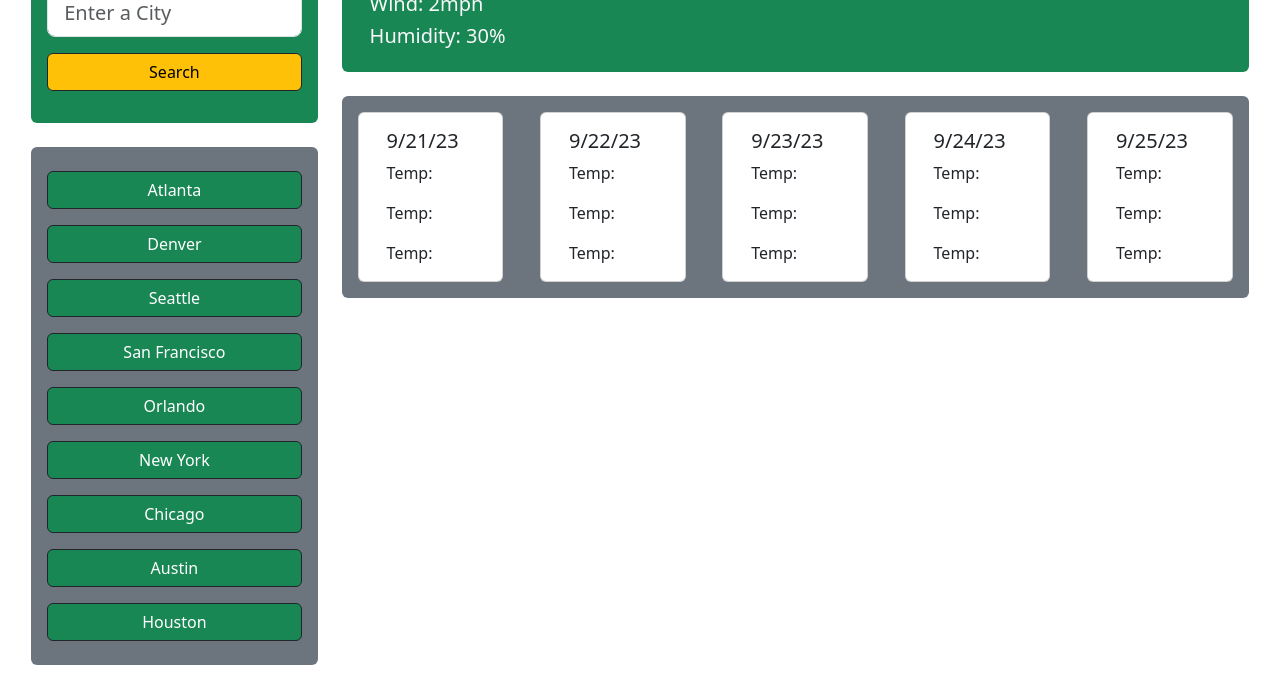
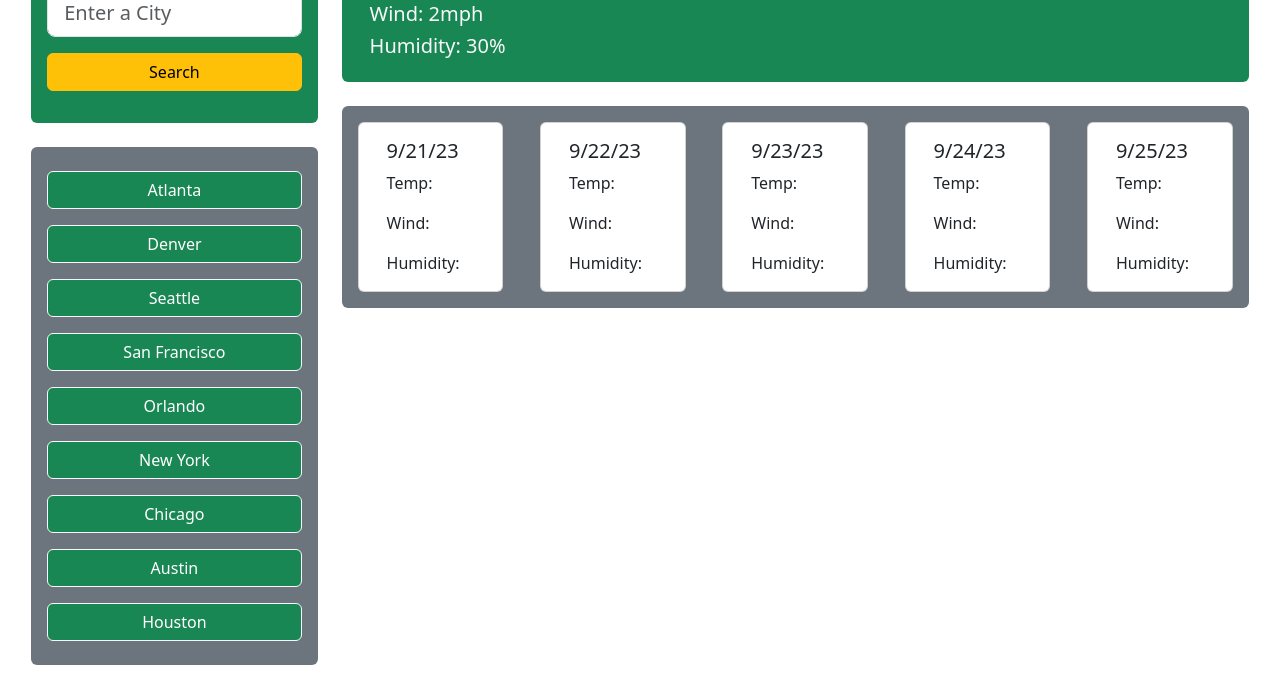
Before and after one commit to KlyDesign/Module6-WeatherApp, a plain HTML site: page index.html in a window 1280 px wide. Shown: the part 228-917 px from the top of the page. Drawn offline with nearby package versions, Linux system fonts and the light colour scheme.

Commit message:
working chained calls now just have to append data to page and update button list

```diff
--- /dev/null
+++ b/assets/js/index.js
@@ -0,0 +1,22 @@
+var longi = '';
+var lati = '';
+var name ='';
+document.getElementById("submit").addEventListener('click', function () {
+    let city = document.getElementById("inputs").value;
+    var requestOptions = {
+    method: 'GET',
+    redirect: 'follow'
+    };
+    fetch(`http://api.openweathermap.org/geo/1.0/direct?q=${city},us&limit=1&appid=${key}`, requestOptions)
+    .then(response => response.json())
+    .then(function(data){
+    var longi = data[0].lon;
+    var lati = data[0].lat;
+    var city = data[0].name;
+    fetch(`https://api.openweathermap.org/data/2.5/forecast/?lat=${lati}&lon=${longi}&cnt=5&appid=${key}`, requestOptions)
+        .then(response => response.text())
+        .then(result => console.log(result))
+        .catch(error => console.log('error', error));
+    })
+    .catch(error => console.log('error', error));
+})
--- a/index.html
+++ b/index.html
@@ -20,28 +20,28 @@
     <container class="row mx-auto d-flex justify-content-between gx-5"" style="width: 97%;">
       <div class="col-3">
         <div class="row bg-success p-3 rounded">
-          <h1>Search For City</h1>
-          <input class="form-control form-control-lg" type="text" placeholder="Enter a City">
-          <button class="m-3 mx-auto btn btn-warning border border-dark"  style="width:100%">Search</button>
+          <h1 class="display-6">Search For City</h1>
+          <input class="form-control form-control-lg" type="text" id ="inputs" placeholder="Enter a City">
+          <button class="m-3 mx-auto btn btn-warning" style="width:100%" id="submit">Search</button>
         </div>
       </br>
         <div class="row bg-secondary p-3 rounded">
-          <button class="m-2 mx-auto btn btn-success border border-dark"  style="width:100%">Atlanta</button>
-          <button class="m-2 mx-auto btn btn-success border border-dark"  style="width:100%">Denver</button>
-          <button class="m-2 mx-auto btn btn-success border border-dark"  style="width:100%">Seattle</button>
-          <button class="m-2 mx-auto btn btn-success border border-dark"  style="width:100%">San Francisco</button>
-          <button class="m-2 mx-auto btn btn-success border border-dark"  style="width:100%">Orlando</button>
-          <button class="m-2 mx-auto btn btn-success border border-dark"  style="width:100%">New York</button>
-          <button class="m-2 mx-auto btn btn-success border border-dark"  style="width:100%">Chicago</button>
-          <button class="m-2 mx-auto btn btn-success border border-dark"  style="width:100%">Austin</button>
-          <button class="m-2 mx-auto btn btn-success border border-dark" style="width:100%">Houston</button>
+          <button id="atl" class="m-2 mx-auto btn btn-success border border-light"  style="width:100%">Atlanta</button>
+          <button id="den" class="m-2 mx-auto btn btn-success border border-light"  style="width:100%">Denver</button>
+          <button id="sea" class="m-2 mx-auto btn btn-success border border-light"  style="width:100%">Seattle</button>
+          <button id="sf" class="m-2 mx-auto btn btn-success border border-light"  style="width:100%">San Francisco</button>
+          <button id="Orlando" class="m-2 mx-auto btn btn-success border border-light"  style="width:100%">Orlando</button>
+          <button id="New York" class="m-2 mx-auto btn btn-success border border-light"  style="width:100%">New York</button>
+          <button id="chicago" class="m-2 mx-auto btn btn-success border border-light"  style="width:100%">Chicago</button>
+          <button id="austin" class="m-2 mx-auto btn btn-success border border-light"  style="width:100%">Austin</button>
+          <button id="houston" class="m-2 mx-auto btn btn-success border border-light"  style="width:100%">Houston</button>
         </div>
       </br>
       </div>
       <div class="col-9">
         <div class="row bg-success jumbotron jumbotron-fluid p-3 rounded">
           <div class="container">
-            <h1 class="display-4 text-dark">Atlanta (9/20/24)</h1>
+            <h1 class="display-3 text-dark font-weight-bold">Atlanta (9/20/24)</h1>
             <h2 class="lead text-light">Temp: warm</h2>
             <h2 class="lead text-light">Wind: 2mph</h2>
             <h2 class="lead text-light">Humidity: 30%</h2>
@@ -53,46 +53,46 @@
             <div class="card-body">
               <h5 class="card-title">9/21/23</h5>
               <p class="card-text">Temp: </p>
-              <p class="card-text">Temp: </p>
-              <p class="card-text">Temp: </p>
+              <p class="card-text">Wind: </p>
+              <p class="card-text">Humidity: </p>
             </div>
           </div>
           <div class="card col-2">
             <div class="card-body">
               <h5 class="card-title">9/22/23</h5>
               <p class="card-text">Temp: </p>
-              <p class="card-text">Temp: </p>
-              <p class="card-text">Temp: </p>
+              <p class="card-text">Wind: </p>
+              <p class="card-text">Humidity: </p>
             </div>
           </div>
           <div class="card col-2">
             <div class="card-body">
               <h5 class="card-title">9/23/23</h5>
               <p class="card-text">Temp: </p>
-              <p class="card-text">Temp: </p>
-              <p class="card-text">Temp: </p>
+              <p class="card-text">Wind: </p>
+              <p class="card-text">Humidity: </p>
             </div>
           </div>
           <div class="card col-2">
             <div class="card-body">
               <h5 class="card-title">9/24/23</h5>
               <p class="card-text">Temp: </p>
-              <p class="card-text">Temp: </p>
-              <p class="card-text">Temp: </p>
+              <p class="card-text">Wind: </p>
+              <p class="card-text">Humidity: </p>
             </div>
           </div>
           <div class="card col-2">
             <div class="card-body">
               <h5 class="card-title">9/25/23</h5>
               <p class="card-text">Temp: </p>
-              <p class="card-text">Temp: </p>
-              <p class="card-text">Temp: </p>
+              <p class="card-text">Wind: </p>
+              <p class="card-text">Humidity: </p>
             </div>
           </div>
         </div>
     </container>
   </body>
-
+<script src="assets/js/index.js"></script>
 <script src="https://cdn.jsdelivr.net/npm/@popperjs/core@2.11.6/dist/umd/popper.min.js" integrity="sha384-oBqDVmMz9ATKxIep9tiCxS/Z9fNfEXiDAYTujMAeBAsjFuCZSmKbSSUnQlmh/jp3" crossorigin="anonymous"></script>
 <script src="https://cdn.jsdelivr.net/npm/bootstrap@5.3.0-alpha1/dist/js/bootstrap.min.js" integrity="sha384-mQ93GR66B00ZXjt0YO5KlohRA5SY2XofN4zfuZxLkoj1gXtW8ANNCe9d5Y3eG5eD" crossorigin="anonymous"></script>
 </html>
```
